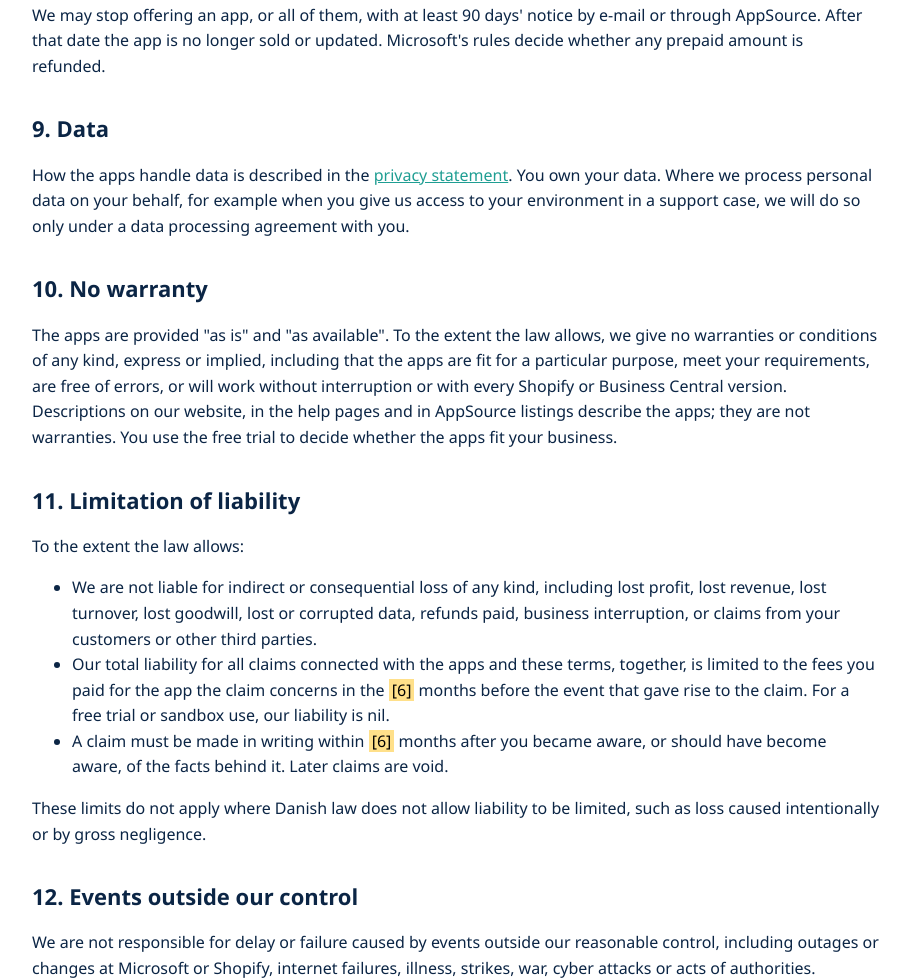
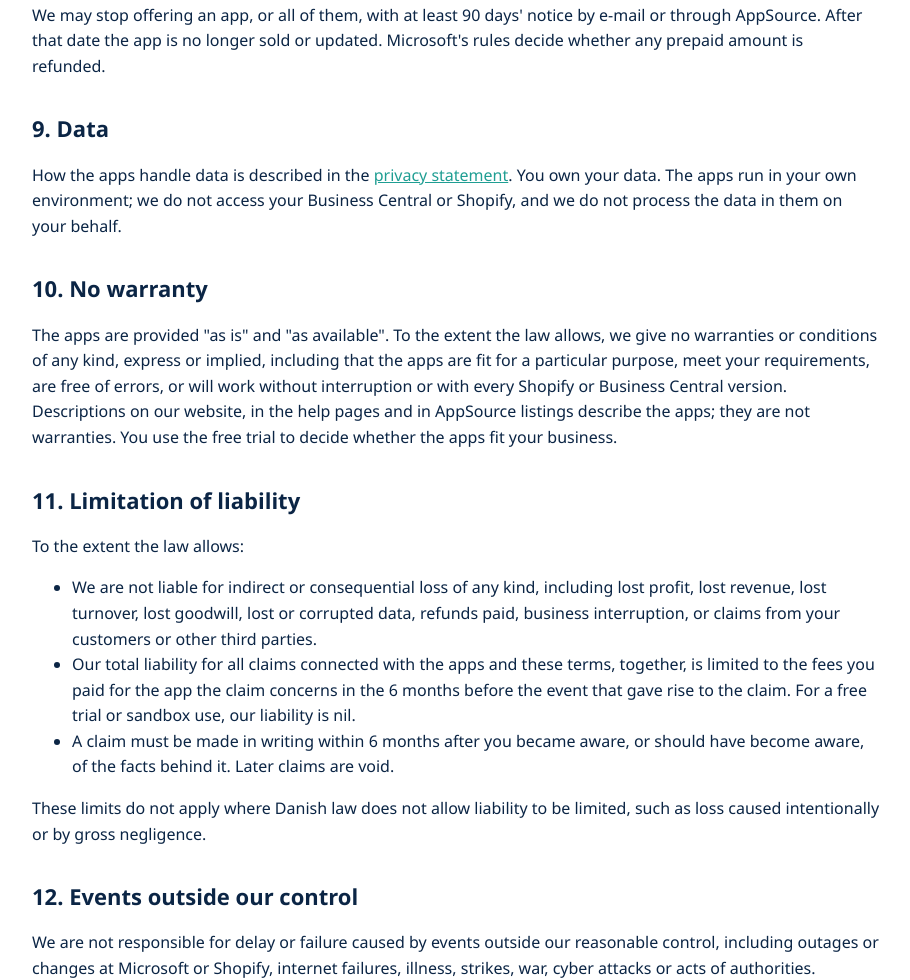
Before and after one commit to Bylov-Consulting/bylink-site, a plain HTML site: page terms.html in a window 1280 px wide. Shown: the part 2045-3025 px from the top of the page, without its empty margins (184-1094 px from the left). Drawn offline with Linux system fonts and the light colour scheme.

Commit message:
Settle the 6-month cap and state that support never accesses customer environments
Co-Authored-By: Claude Opus 5.5 <noreply@anthropic.com>
Claude-Session: https://claude.ai/code/session_01QgYUjvCgdazxjrMNPgTq73

```diff
--- a/terms.html
+++ b/terms.html
@@ -80,9 +80,9 @@ features in an update.</p>
 date the app is no longer sold or updated. Microsoft's rules decide whether any prepaid amount is refunded.</p>
 
 <h2>9. Data</h2>
-<p>How the apps handle data is described in the <a href="privacy.html">privacy statement</a>. You own your data. Where we
-process personal data on your behalf, for example when you give us access to your environment in a support case, we will
-do so only under a data processing agreement with you.</p>
+<p>How the apps handle data is described in the <a href="privacy.html">privacy statement</a>. You own your data. The apps
+run in your own environment; we do not access your Business Central or Shopify, and we do not process the data in them on
+your behalf.</p>
 
 <h2>10. No warranty</h2>
 <p>The apps are provided "as is" and "as available". To the extent the law allows, we give no warranties or conditions of
@@ -98,9 +98,9 @@ decide whether the apps fit your business.</p>
 lost goodwill, lost or corrupted data, refunds paid, business interruption, or claims from your customers or other third
 parties.</li>
 <li>Our total liability for all claims connected with the apps and these terms, together, is limited to the fees you paid
-for the app the claim concerns in the <mark class="todo">[6]</mark> months before the event that gave rise to the claim. For a free trial or
+for the app the claim concerns in the 6 months before the event that gave rise to the claim. For a free trial or
 sandbox use, our liability is nil.</li>
-<li>A claim must be made in writing within <mark class="todo">[6]</mark> months after you became aware, or should have become aware, of the
+<li>A claim must be made in writing within 6 months after you became aware, or should have become aware, of the
 facts behind it. Later claims are void.</li>
 </ul>
 <p>These limits do not apply where Danish law does not allow liability to be limited, such as loss caused intentionally
```
Also changed, not shown: privacy.html (+3 -4 lines).
